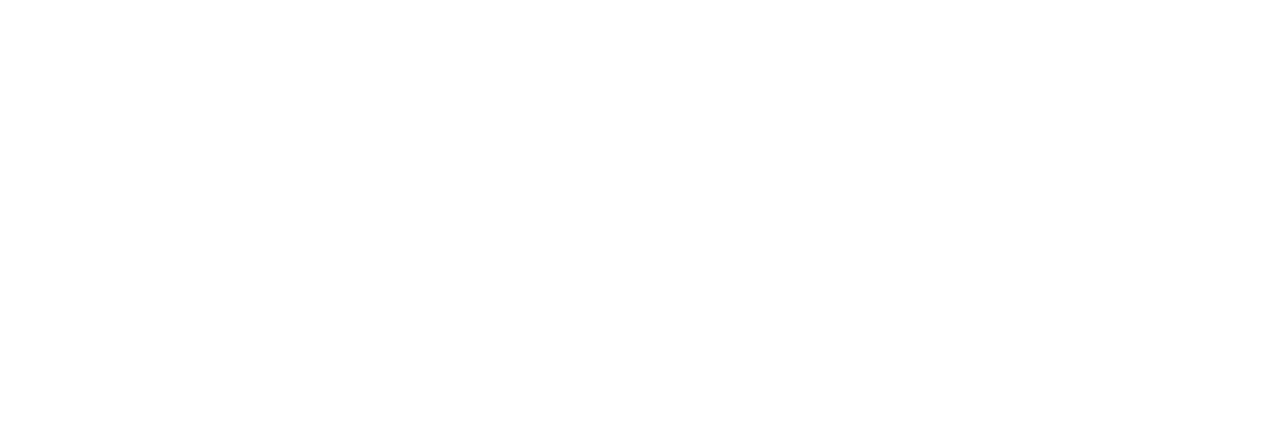
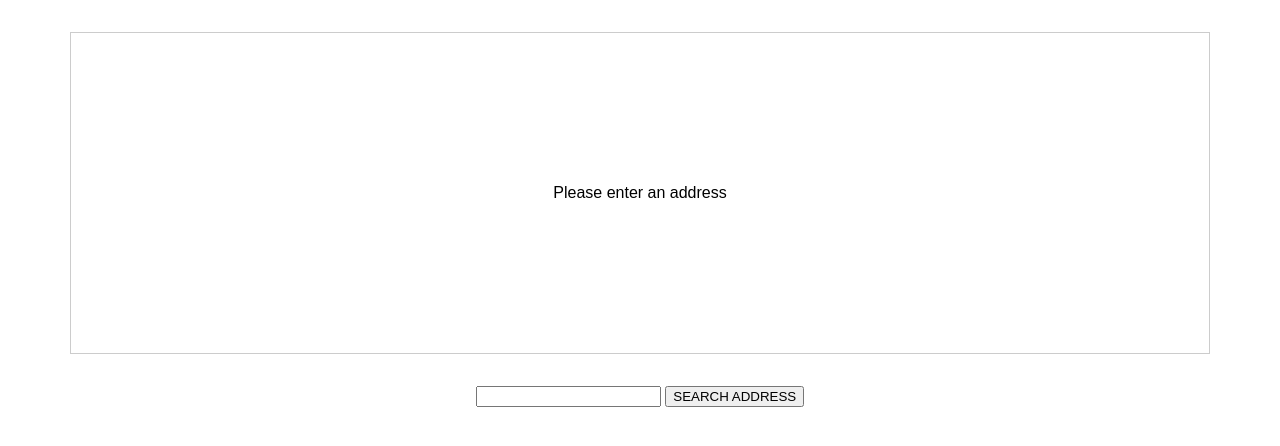
Before and after one commit to Shamoleambo/ts-select-share-place, a website built with webpack: page index.html in a window 1280 px wide. Built offline with nearby package versions, Linux system fonts and the light colour scheme.

Commit message:
add some new tags and create styling file

```diff
--- /dev/null
+++ b/app.css
@@ -0,0 +1,19 @@
+html {
+  font-family: sans-serif;
+}
+
+#map {
+  width: 90%;
+  height: 20rem;
+  border: 1px solid #ccc;
+  margin: 2rem auto;
+  display: flex;
+  justify-content: center;
+  align-items: center;
+  text-align: center;
+}
+
+form {
+  text-align: center;
+  margin: 2rem auto;
+}
--- a/index.html
+++ b/index.html
@@ -1,12 +1,20 @@
 <!DOCTYPE html>
 <html lang="en">
   <head>
-  <meta charset="UTF-8">
-  <meta name="viewport" content="width=device-width, initial-scale=1.0">
-  <meta http-equiv="X-UA-Compatible" content="ie=edge">
+    <meta charset="UTF-8" />
+    <meta name="viewport" content="width=device-width, initial-scale=1.0" />
+    <meta http-equiv="X-UA-Compatible" content="ie=edge" />
     <title>Understanding TypeScript</title>
     <script src="dist/bundle.js" defer></script>
+    <link rel="stylesheet" href="app.css" />
   </head>
   <body>
+    <div id="map">
+      <p>Please enter an address</p>
+    </div>
+    <form>
+      <input type="text" id="address" />
+      <button type="submit">SEARCH ADDRESS</button>
+    </form>
   </body>
 </html>
```
Lines whose indentation alone changed are shown as unchanged.
